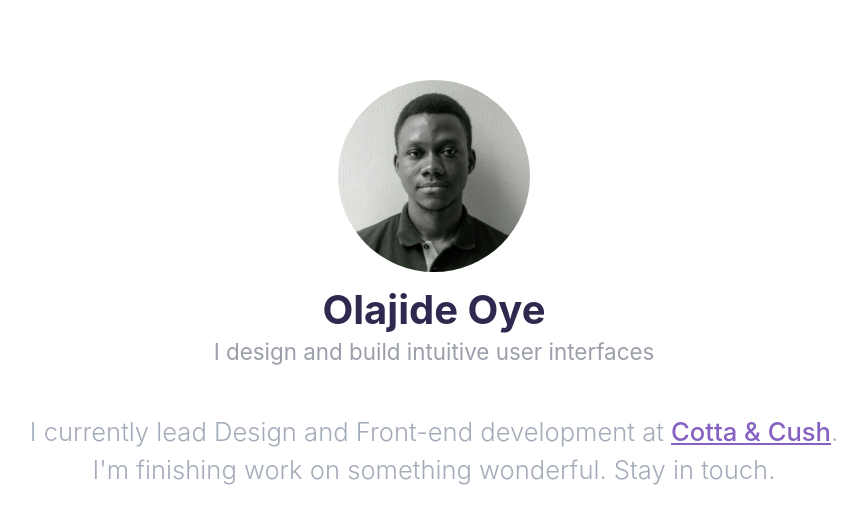
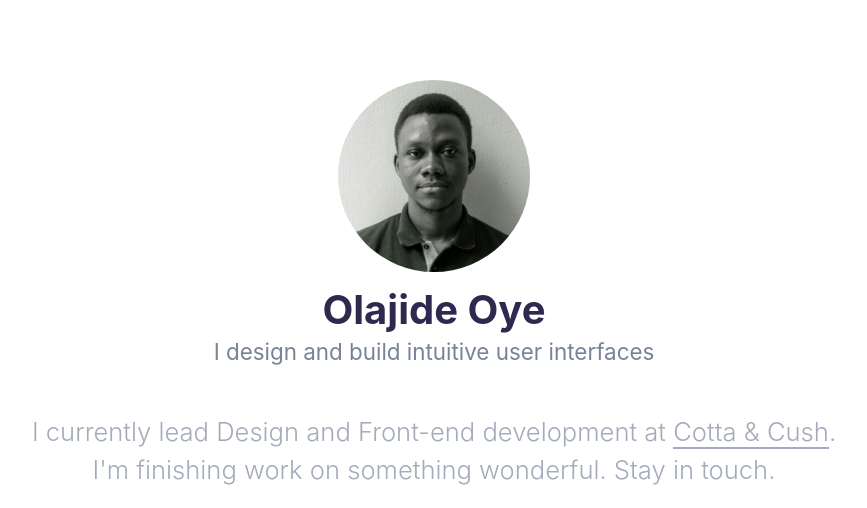
Before and after one commit to olajideoye/personal-website, a website: page app/index.html in a window 1280 px wide. Shown: the top 508 px of the page, without its empty margins (206-1073 px from the left). Drawn offline with nearby package versions, Linux system fonts and the light colour scheme; files that its build step writes are made by us from their sources; files whose address does not match are found by name.

Commit message:
Updated styles for profile headline and profile description links

```diff
--- a/app/scss/_profile.scss
+++ b/app/scss/_profile.scss
@@ -99,7 +99,32 @@
   font-weight: 300;
 
    a {
-     font-weight: 500;
+     position: relative;
+     text-decoration: none;
+     color: $profile-description-link-color;
+
+     &:after {
+       content: "";
+       position: absolute;
+       left: 0;
+       right: 0;
+       top: 100%;
+       height: 1px;
+       background-color: $profile-description-link-border-color;
+       transition: all .3s;
+
+       @include screen-breakpoint(md) {
+         height: 2px;
+       }
+     }
+
+     &:hover, &:focus, &:active {
+       color: $profile-description-link-hover-color;
+
+       &:after {
+         background-color: $profile-description-link-border-hover-color;
+       }
+     }
    }
 
   @include screen-breakpoint(sm) {
--- a/app/scss/_variables.scss
+++ b/app/scss/_variables.scss
@@ -66,10 +66,15 @@ $outdated-link-hover-color: darken($link-color, 8.5%);
 //---------------
 
 $profile-name-color: $headings-color;
-$profile-headline-color: lighten($text-color, 15%);
+$profile-headline-color: darken($text-muted, 15%);
 $profile-description-color: $text-muted;
 
-$profile-link-color: desaturate($text-muted, 20%); // #aeacb1; // #a9a9a9;
+$profile-description-link-color: $text-muted;
+$profile-description-link-border-color: $text-muted;
+$profile-description-link-hover-color: darken($profile-description-link-color, 15%);
+$profile-description-link-border-hover-color: $link-color;
+
+$profile-link-color: darken($text-muted, 5%);
 $profile-link-hover-color: $link-hover-color;
 
 //#
```
